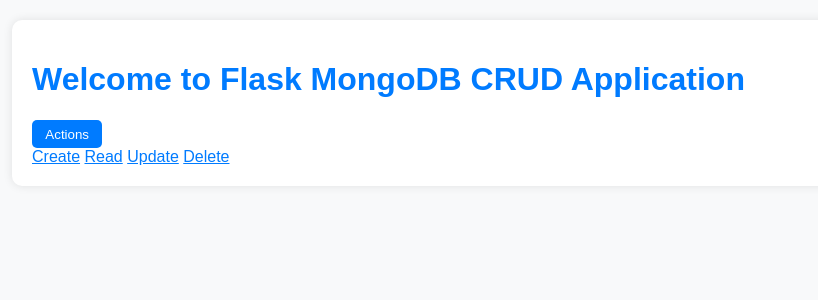
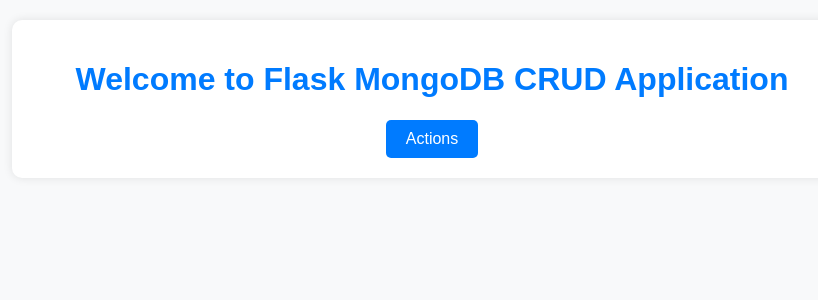
Before and after one commit to kramachandrashenoy/CRUD-Application, a Flask app: page / in a window 1280 px wide. Shown: the top 300 px of the page, without its empty margins (208-1026 px from the left). Run offline with Flask 2, Linux system fonts and the light colour scheme.

Commit message:
index page back

```diff
--- a/static/styles.css
+++ b/static/styles.css
@@ -14,56 +14,58 @@
     background-color: white;
     border-radius: 10px;
     box-shadow: 0 0 10px rgba(0, 0, 0, 0.1);
+    text-align: center;
 }
 
 h1 {
     color: #007bff;
 }
 
-.form-container {
-    background: white;
-    padding: 20px;
-    border-radius: 10px;
-    box-shadow: 0 0 10px rgba(0, 0, 0, 0.2);
-    margin-bottom: 20px;
+.dropdown-container {
+    margin-top: 20px;
 }
 
-.form {
-    display: flex;
-    flex-direction: column;
-    align-items: center;
+.dropdown {
+    display: inline-block;
+    position: relative;
 }
 
-.label {
-    display: block;
-    margin-bottom: 0.5em;
-}
-
-input[type="text"], select {
-    width: 100%;
-    padding: 0.5em;
-    margin-bottom: 1em;
-    border: 1px solid #ccc;
-    border-radius: 5px;
-}
-
-button {
+.dropbtn {
     background-color: #007bff;
     color: white;
-    padding: 0.5em 1em;
+    padding: 10px 20px;
+    font-size: 16px;
     border: none;
     border-radius: 5px;
     cursor: pointer;
 }
 
-button:hover {
+.dropdown-content {
+    display: none;
+    position: absolute;
+    background-color: #f9f9f9;
+    min-width: 160px;
+    box-shadow: 0px 8px 16px 0px rgba(0,0,0,0.2);
+    z-index: 1;
+    text-align: left;
+}
+
+.dropdown-content a {
+    color: black;
+    padding: 12px 16px;
+    text-decoration: none;
+    display: block;
+    transition: background-color 0.3s ease;
+}
+
+.dropdown-content a:hover {
+    background-color: #f1f1f1;
+}
+
+.dropdown:hover .dropdown-content {
+    display: block;
+}
+
+.dropdown:hover .dropbtn {
     background-color: #0056b3;
 }
-
-a {
-    color: #007bff;
-}
-
-a:hover {
-    text-decoration: underline;
-}
--- a/templates/index.html
+++ b/templates/index.html
@@ -8,6 +8,7 @@
 <body>
     <div class="container">
         <h1>Welcome to Flask MongoDB CRUD Application</h1>
+        <div class="dropdown-container">
             <div class="dropdown">
                 <button class="dropbtn">Actions</button>
                 <div class="dropdown-content">
@@ -18,5 +19,6 @@
                 </div>
             </div>
         </div>
+    </div>
 </body>
 </html>
```
Lines whose indentation alone changed are shown as unchanged.
